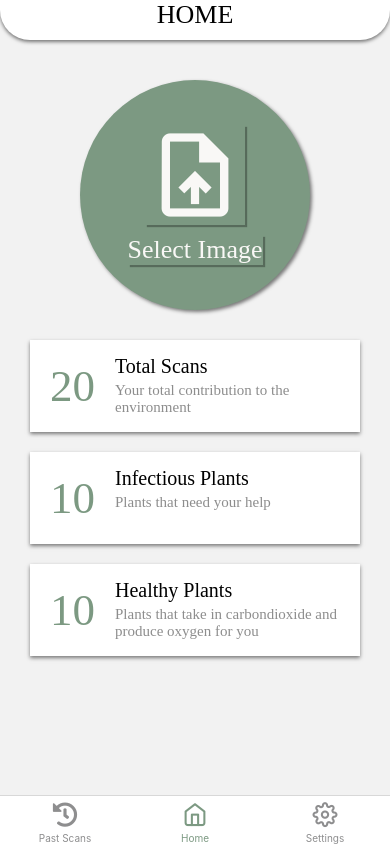
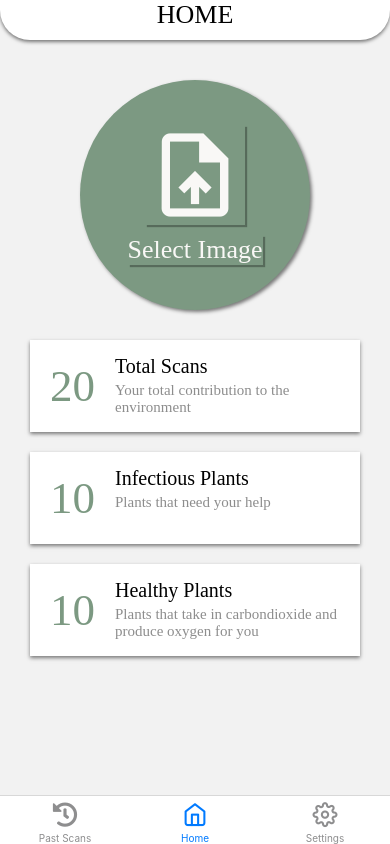
Before and after one commit to michaelhyi/leafx, a React Native app: screen /Home in a window 390 px wide. Built offline with nearby package versions, Linux system fonts and the light colour scheme.

Commit message:
async storage bugs fixed

```diff
--- a/src/components/tab-navigator.js
+++ b/src/components/tab-navigator.js
@@ -15,10 +15,7 @@ export default function TabNavigator() {
     <NavigationContainer>
       <Tab.Navigator
         initialRouteName="Home"
-        screenOptions={{ headerShown: false }}
-        tabBarOptions={{
-          activeTintColor: "#7c9982",
-        }}
+        screenOptions={{ headerShown: false, activeTintColor: "#7c9982" }}
       >
         <Tab.Screen
           name="Past Scans"
--- a/src/functions/as.js
+++ b/src/functions/as.js
@@ -33,7 +33,7 @@ export const saveScan = async (image, diagnosis) => {
 export const readScans = async (setData) => {
   let data = await AsyncStorage.getItem("@scans");
 
-  if (scans) {
+  if (data) {
     data = JSON.parse(data);
     data.sort(function (a, b) {
       return new Date(b.date) - new Date(a.date);
--- a/src/screens/past-scans.js
+++ b/src/screens/past-scans.js
@@ -1,5 +1,5 @@
 import React, { useState, useEffect } from "react";
-import { StyleSheet, View, FlatList, Text } from "react-native";
+import { StyleSheet, View, FlatList, Text, Image } from "react-native";
 import Constants from "expo-constants";
 import { format, parseISO } from "date-fns";
 
--- a/src/screens/results.js
+++ b/src/screens/results.js
@@ -15,7 +15,7 @@ export default function Results() {
 
   useEffect(() => {
     process(image, setDiagnosis, setProcessing);
-    // saveScan(image, diagnosis);
+    saveScan(image, diagnosis);
   }, []);
 
   if (processing) {
@@ -52,8 +52,8 @@ const styles = StyleSheet.create({
   },
 
   image: {
-    height: 300,
-    width: 300,
+    height: 256,
+    width: 256,
     margin: 20,
     borderRadius: 15,
   },
```
